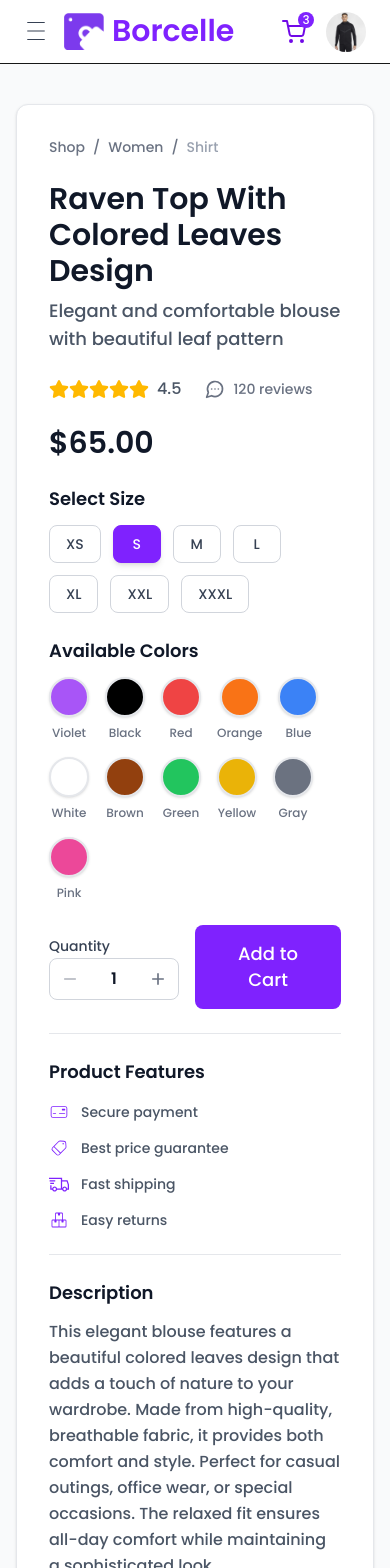
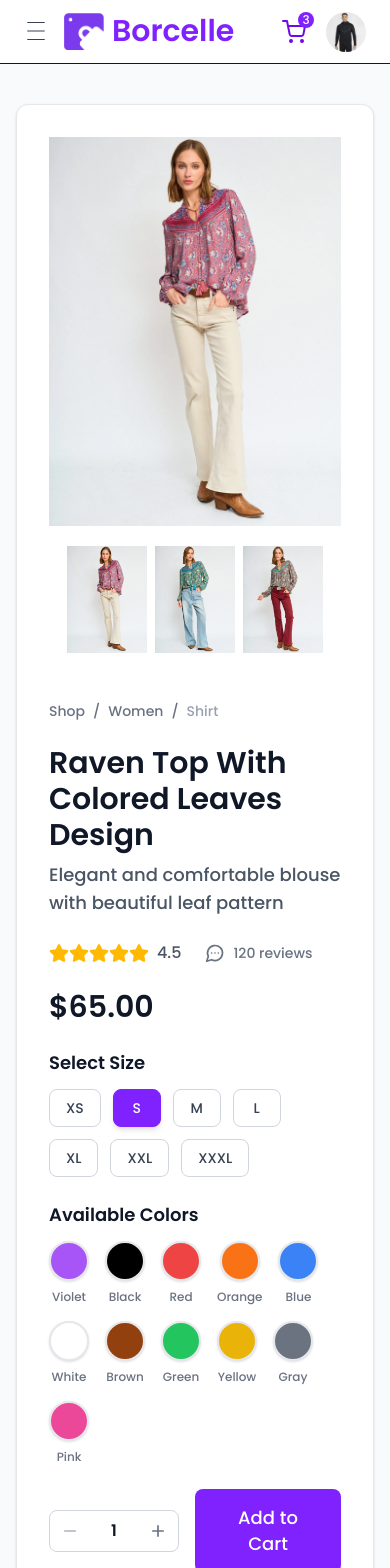
Before and after one commit to HLena/lapakbaju-store, a Next.js app: page /product/p001 in a window 390 px wide. Shown: the top 1568 px of the page. Built offline with nearby package versions, Linux system fonts and the light colour scheme.

Commit message:
styles: update design

```diff
--- a/src/app/(shop)/product/[slug]/page.tsx
+++ b/src/app/(shop)/product/[slug]/page.tsx
@@ -25,14 +25,11 @@ const ProductPage = async ({ params, searchParams }: ProductPageProps) => {
         <div className="bg-white rounded-xl shadow-sm border border-gray-200 p-8">
           <div className="grid grid-cols-1 lg:grid-cols-2 gap-12">
 
-            {/* Image Slider */}
-            <div className="order-2 lg:order-1">
+            <div>
               <ImageSlider images={images}/>
             </div>
 
-            {/* Product Details */}
-            <div className="order-1 lg:order-2 space-y-6">
-              {/* Breadcrumb */}
+            <div className="space-y-6">
               <nav className="text-sm text-gray-500">
                 <ol className="flex items-center space-x-2">
                   <li><a href="/" className="hover:text-violet-600 transition-colors">Shop</a></li>
@@ -43,7 +40,6 @@ const ProductPage = async ({ params, searchParams }: ProductPageProps) => {
                 </ol>
               </nav>
 
-              {/* Product Title */}
               <Title
                 title="Raven Top With Colored Leaves Design"
                 subtitle="Elegant and comfortable blouse with beautiful leaf pattern"
@@ -71,13 +67,11 @@ const ProductPage = async ({ params, searchParams }: ProductPageProps) => {
                 $65.00
               </div>
 
-              {/* Size Selection */}
               <div className="space-y-3">
                 <h3 className="text-lg font-semibold text-gray-900">Select Size</h3>
                 <SizesSelector selectedSize="S"/>
               </div>
 
-              {/* Color Selection */}
               <div className="space-y-3">
                 <h3 className="text-lg font-semibold text-gray-900">Available Colors</h3>
                 <ColorSelector/>
@@ -85,10 +79,10 @@ const ProductPage = async ({ params, searchParams }: ProductPageProps) => {
 
               {/* Quantity and Add to Cart */}
               <div className="flex items-center gap-4">
-                <div className="space-y-2">
-                  <label className="text-sm font-medium text-gray-700">Quantity</label>
+                {/* <div className="space-y-2"> */}
+                  {/* <label className="text-sm font-medium text-gray-700">Quantity</label> */}
                   <QuantitySelector quantity={1} />
-                </div>
+                {/* </div> */}
                 <AddToCartButton className="flex-1" />
               </div>
 
```
